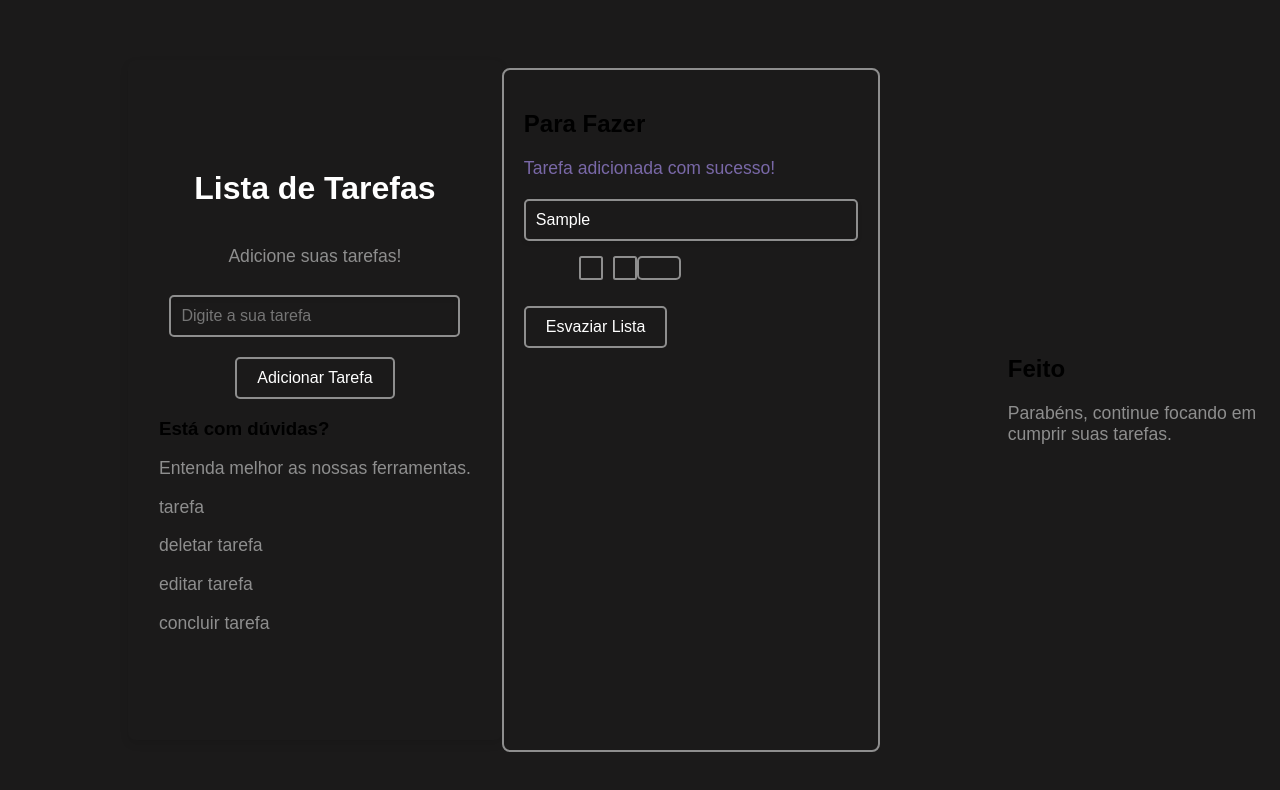
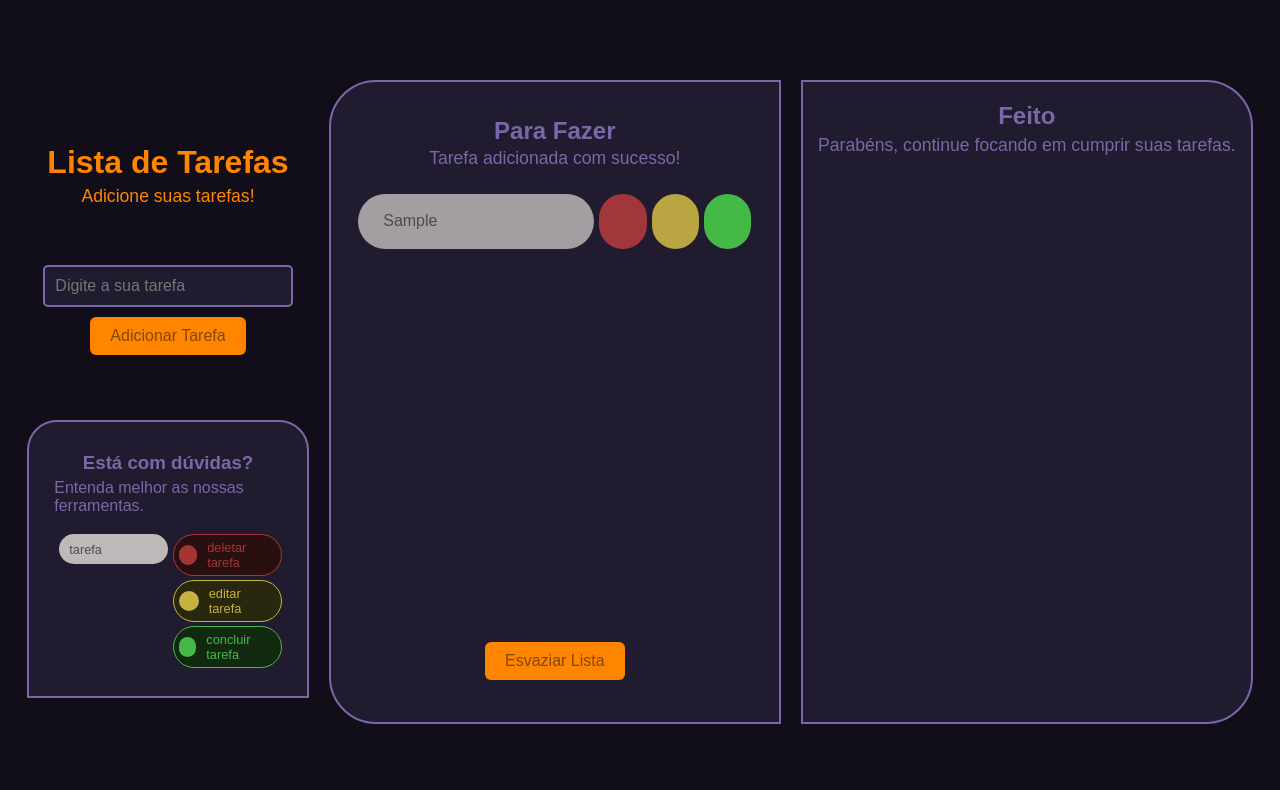
Before and after one commit to Davidcmpss/Lista.de.tarefas, a plain HTML site: page index.html in a window 1280 px wide. Both pictures are taken after typing "Sample" into the empty fields and a click on the button "Adicionar Tarefa". Drawn offline with Linux system fonts and the light colour scheme.

Commit message:
Update style.css

```diff
--- a/style.css
+++ b/style.css
@@ -2,10 +2,11 @@ body {
   font-family: Arial, sans-serif;
   display: flex;
   flex-direction: row;
-  align-items: center;
+  align-items: flex-start;
+  justify-content: center;
   height: 100vh;
   margin: 0;
-  background-color: #1b1a1a;
+  background-color: #110e19;
 }
 .containerInput {
   display: flex;
@@ -13,85 +14,238 @@ body {
   justify-content: center;
   align-items: center;
   padding: 20px;
-  border-radius: 8px;
   box-shadow: 0 4px 8px rgba(0, 0, 0, 0.1);
-  width: 40%;
+  width: 22%;
   height: 80%;
-  margin-left: 10%;
+  margin-top: 5rem;
+}
+
+h1 {
+  color: #ff8400;
+  margin: 2px;
+}
+p {
+  color: #ff8400;
+  font-size: 1.1em;
+  margin-top: 3px;
+}
+
+.tutorial {
+  background-color: #201b2e;
+  border: 2px solid #7968a7;
+  border-top-left-radius: 30px;
+  border-top-right-radius: 30px;
+  margin-top: 50px;
+  display: flex;
+  flex-direction: column;
+  align-items: center;
+  padding: 25px;
+}
+
+h3 {
+  color: #7968a7;
+  margin-bottom: 2px;
+  margin-top: 5px;
+}
+
+.tutorial p {
+  color: #7968a7;
+  font-size: 1em;
+}
+
+.tuto {
+  display: flex;
+  flex-direction: row;
+  width: 100%;
+  justify-content: space-between;
+}
+
+.tar {
+  width: 50%;
+  padding: 0px 5px;
+}
+
+.tar p {
+  background-color: #beb9b9;
+  color: #4d4d4d;
+  padding: 8px 10px 0px;
+  font-size: 0.8em;
+  border-radius: 15px;
+  height: 22px;
+}
+
+.but {
+  width: 50%;
+  justify-content: center;
+  padding: 3px 0px;
+}
+
+.butVermelho {
+  background-color: #2a0f10;
+  border: 1px solid #c23f3fcc;
+  border-radius: 30px;
+  padding: 5px;
+  display: flex;
+  flex-direction: row;
+  align-items: center;
+}
+
+.circuloVermelho {
+  background-color: #c23f3fcc;
+  width: 20px;
+  height: 20px;
+  border-radius: 20px;
+  margin-right: 10px;
+  margin-left: 0;
+}
+
+.butVermelho p {
+  color: #c23f3fcc;
+  margin: 0;
+  font-size: 0.8em;
+}
+
+.butAmarelo {
+  background-color: #2a270f;
+  border: 1px solid #c8b143;
+  border-radius: 30px;
+  padding: 5px;
+  display: flex;
+  flex-direction: row;
+  align-items: center;
+  margin-top: 4px;
+}
+
+.circuloAmarelo {
+  background-color: #c8b143;
+  width: 20px;
+  height: 20px;
+  border-radius: 20px;
+  margin-right: 10px;
+  margin-left: 0;
+}
+
+.butAmarelo p {
+  color: #c8b143;
+  margin: 0;
+  font-size: 0.8em;
+}
+
+.butVerde {
+  background-color: #112a0f;
+  border: 1px solid #44b948;
+  border-radius: 30px;
+  padding: 5px;
+  display: flex;
+  flex-direction: row;
+  align-items: center;
+  margin-top: 4px;
+}
+
+.circuloVerde {
+  background-color: #44b948;
+  width: 20px;
+  height: 20px;
+  border-radius: 20px;
+  margin-right: 10px;
+  margin-left: 0;
+}
+
+.butVerde p {
+  color: #44b948;
+  margin: 0;
+  font-size: 0.8em;
 }
 
 .containerLista {
-  margin-right: 10%;
-  margin-top: 20px;
-  width: 40%;
+  margin-right: 20px;
+  margin-top: 5rem;
+  margin-bottom: 2rem;
+  width: 35%;
   min-height: 80%;
   max-height: auto;
-  border: 2px solid #8e8e8e;
-  border-radius: 8px;
-  padding: 20px;
+  border: 2px solid #7968a7;
+  background-color: #201b2e;
+  border-top-left-radius: 47px;
+  border-bottom-left-radius: 47px;
+  display: flex;
+  flex-direction: column;
   align-items: center;
 }
 
-h1 {
-  color: #ffffff;
+.divLista {
+  text-align: center;
+  width: 90%;
+  padding: 15px;
+  min-height: 530px;
+  max-height: auto;
 }
-p {
-  color: #8e8e8e;
-  font-size: 1.1em;
+
+h2 {
+  color: #7968a7;
+  margin-bottom: 2px;
 }
+
+.mensagemInterativa {
+  color: #7968a7;
+}
+
+.containerConclido {
+  margin-right: 20px;
+  margin-top: 5rem;
+  width: 35%;
+  height: 80%;
+  border: 2px solid #7968a7;
+  background-color: #201b2e;
+  border-top-right-radius: 47px;
+  border-bottom-right-radius: 47px;
+  display: flex;
+  flex-direction: column;
+  align-items: center;
+}
+
 button {
-  background-color: #1b1a1a;
-  color: #ffffff;
+  background-color: #ff8400;
+  color: #82490c;
   padding: 10px 20px;
-  border: 2px solid #8e8e8e;
-  border-radius: 5px;
+  border: none;
+  border-radius: 6px;
   cursor: pointer;
   font-size: 1em;
   transition: background-color 0.3s ease;
-  margin-top: 10px;
-}
-button:hover {
-  background-color: #8e8e8e;
-  color: #1b1a1a;
-  border: 2px solid #8e8e8e;
+  margin-bottom: 15px;
 }
 
 button.Remover {
-  background-color: #1b1a1a;
-  margin-left: 55px;
-  color: #ffffff;
-  padding: 10px;
-  border: 2px solid #8e8e8e;
-  border-radius: 2.5px;
+  background-color: #c23f3fcc;
+  margin-left: 5px;
+  margin-top: 0;
+  height: 100%;
+  width: 55px;
+  border-radius: 50px;
   cursor: pointer;
-  font-size: 1em;
   transition: background-color 0.3s ease;
 }
 
-img.imagemRemover button.Remover:hover {
-  width: 30px;
-  height: 30px;
+button.Editar {
+  background-color: #e1c849cc;
+  margin-left: 5px;
+  margin-top: 0;
+  height: 100%;
+  width: 55px;
+  border-radius: 50px;
+  cursor: pointer;
+  transition: background-color 0.3s ease;
 }
 
-img.imagemRemover {
-  width: 20px;
-  height: 20px;
-}
-
-img.imagemEditar {
-  width: 20px;
-  height: 20px;
-}
-
-button.Editar {
-  background-color: #1b1a1a;
-  margin-left: 10px;
-  color: #ffffff;
-  padding: 10px;
-  border: 2px solid #8e8e8e;
-  border-radius: 2.5px;
+button.Concluir {
+  background-color: #44b948;
+  margin-left: 5px;
+  margin-top: 0;
+  height: 100%;
+  width: 55px;
+  border-radius: 50px;
   cursor: pointer;
-  font-size: 1em;
   transition: background-color 0.3s ease;
 }
 
@@ -99,30 +253,30 @@ ul {
   list-style: none;
   padding: 0;
   margin-top: 20px;
+  height: auto;
+}
+.linhaTarefa {
+  display: flex;
+  flex-direction: row;
+  padding: 5px;
 }
 ul li {
-  color: #ffffff;
-  border: 2px solid #8e8e8e;
+  color: #4d4d4d;
+  background-color: #beb9b9d3;
   display: flex;
   flex-direction: row;
   justify-content: space-between;
   align-items: center;
-  padding: 10px;
-  margin: 5px 0;
-  border-radius: 5px;
-  box-shadow: 0 2px 4px rgba(0, 0, 0, 0.1);
-}
-
-ul li:hover {
-  background-color: #8e8e8e;
-  color: #1b1a1a;
-  transition: background-color 0.3s ease;
+  width: 60%;
+  height: 5px;
+  padding: 25px;
+  border-radius: 100px;
 }
 
 .menuTarefa {
   display: flex;
   flex-direction: row;
-  width: auto;
+  width: 40%;
 }
 
 /* Estilo para o campo de entrada */
@@ -130,19 +284,19 @@ input[type="text"] {
   padding: 10px;
   width: 80%;
   max-width: 500px;
-  margin-top: 10px;
+  margin-top: 40px;
   margin-bottom: 10px;
-  border: 2px solid #8e8e8e;
+  border: 2px solid #7968a7;
   border-radius: 5px;
   font-size: 1em;
   box-shadow: inset 0 2px 4px rgba(0, 0, 0, 0.1);
   outline: none;
   transition: border-color 0.3s ease;
-  background-color: #1b1a1a;
-  color: #f4f0ea;
+  background-color: #201b2e;
+  color: #7968a7;
 }
 input[type="text"]:focus {
-  color: #ffffff;
-  border-color: #8e8e8e;
-  background-color: #333333;
+  color: #7968a7;
+  border-color: #7968a7;
+  background-color: #201b2e;
 }
```
